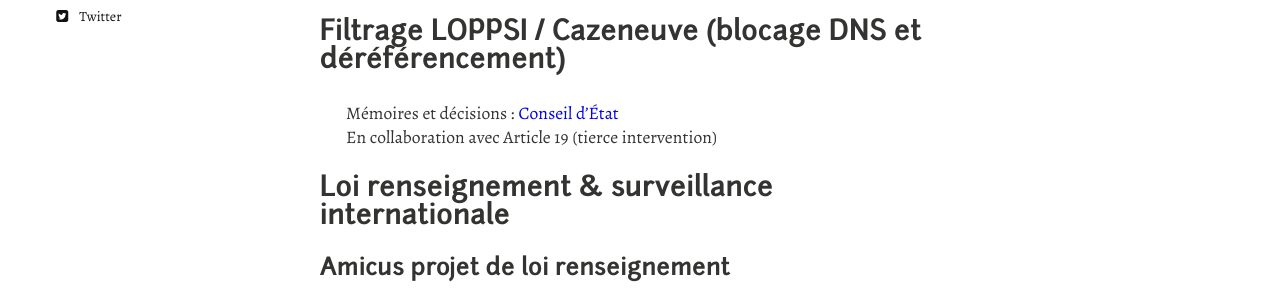
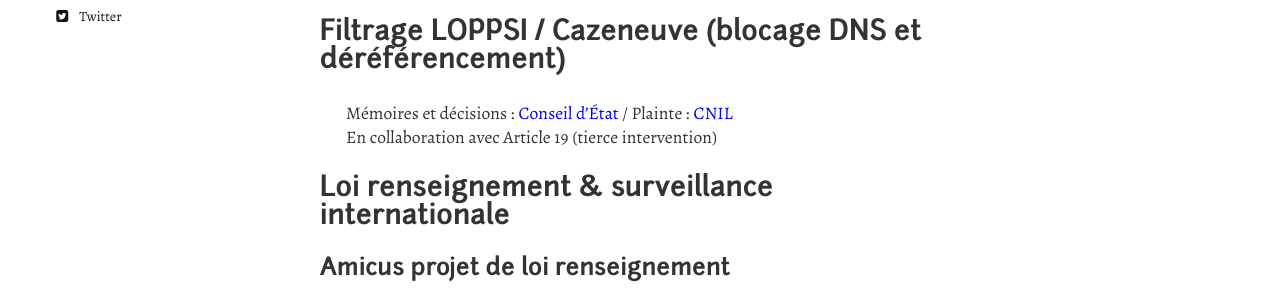
Before and after one commit to hugoroy/exegetes-web, a Jekyll site: the page built from dossiers/index.md, in a window 1280 px wide. Shown: the part 539-835 px from the top of the page. Built offline with Jekyll 4.4.1, drawn with Linux system fonts in a browser that asks for light colours; nearby versions of some CDN libraries.

Commit message:
ajout plainte cnil lien dossiers

```diff
--- a/dossiers/index.md
+++ b/dossiers/index.md
@@ -20,7 +20,7 @@ En collaboration avec Privacy International et Center for Democracy and Technolo
 
 ## Filtrage LOPPSI / Cazeneuve (blocage DNS et déréférencement)
 
-Mémoires et décisions : [Conseil d'État][filtragecazeneuveCEtat]
+Mémoires et décisions : [Conseil d'État][filtragecazeneuveCEtat] / Plainte : [CNIL][filtragecazeneuveCnil]
 
 En collaboration avec Article 19 (tierce intervention)
 
@@ -50,7 +50,8 @@ Mémoires : [Conseil d'État][renseignementCEtat]
 [abrogationretentiondemande]: /recours/abrogationretention/demande/
 [abrogationretentionCEtat]: /recours/abrogationretention/CEtat/
 [amicusrenseignement]: /recours/amicusrenseignement/
-[filtragecazeneuveCEtat]: /recours/filtragecazeneuveCEtat/
+[filtragecazeneuveCEtat]: /recours/filtragecazeneuve/CEtat/
+[filtragecazeneuveCnil]: /recours/filtragecazeneuve/Cnil/
 [lpmCEtat]: /recours/lpm/CEtat/
 [lpmCConst]: /recours/lpm/CConst/
 [renseignementCEtat]: /recours/renseignement/CEtat/
```
